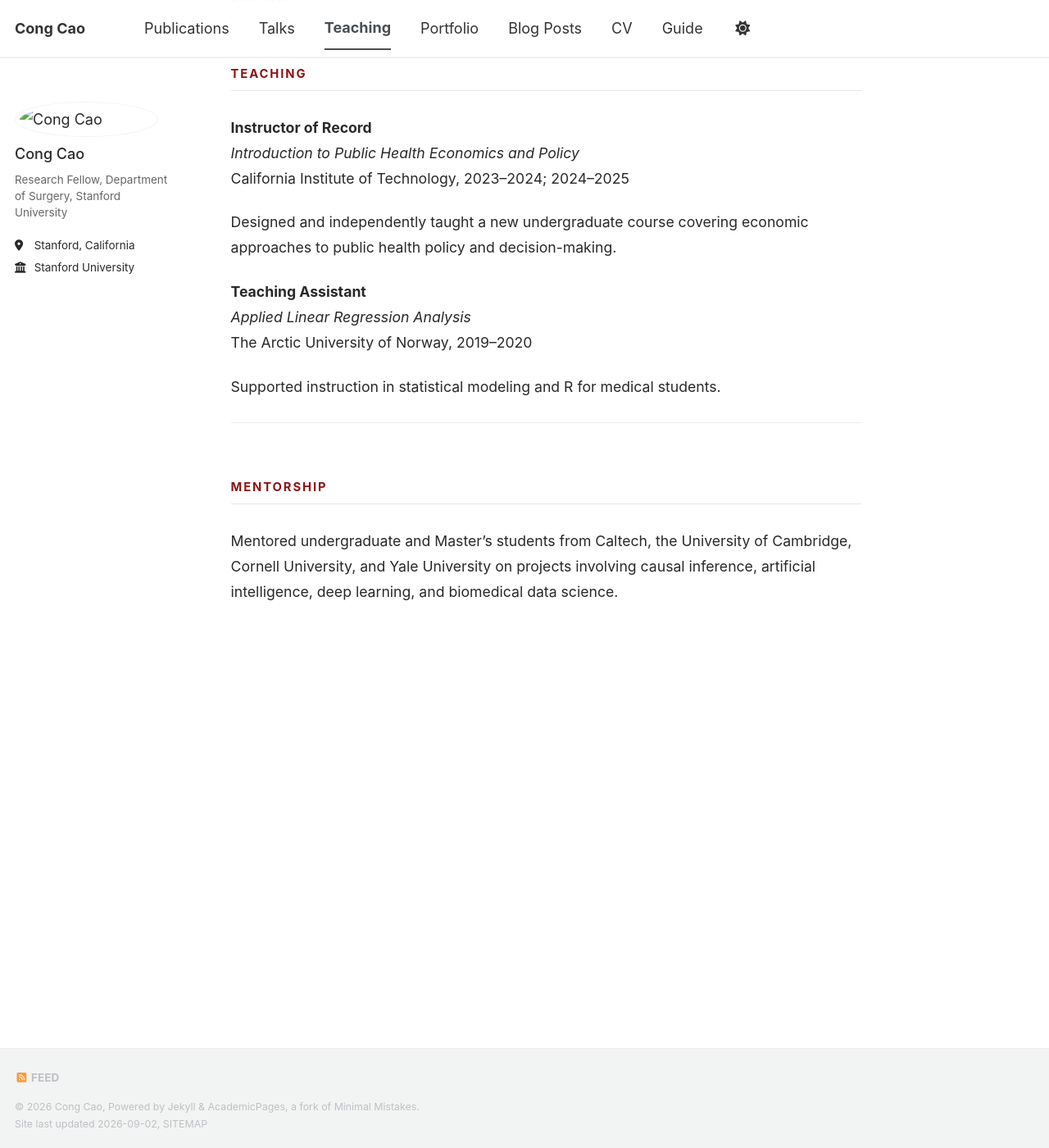
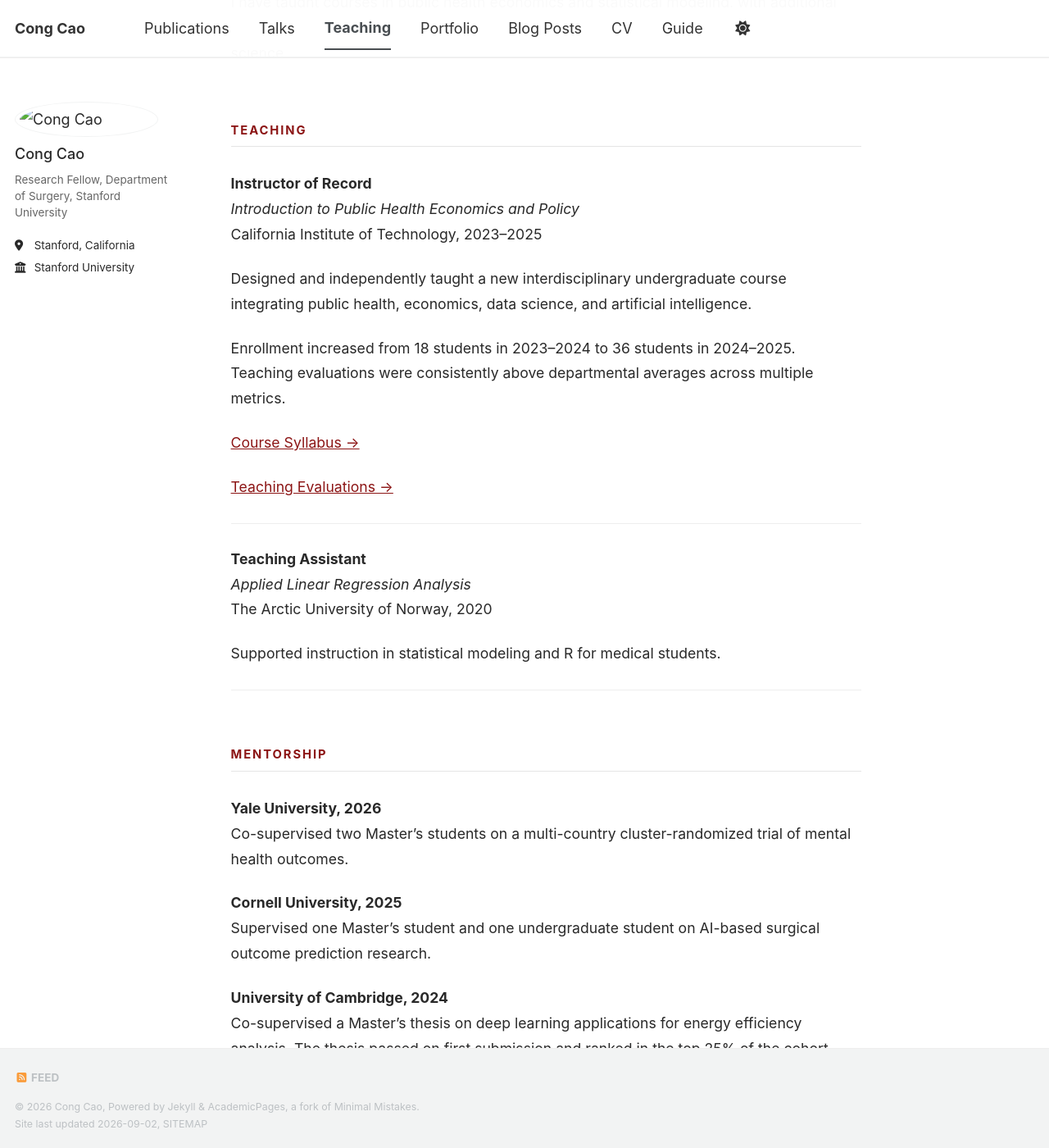
Before and after one commit to congca0/congca0.github.io, a Jekyll site: the page built from _pages/teaching.md, in a window 1280 px wide and 1400 px high, scrolled down 275 px. Shown: the whole window at 82% size. Built offline with Jekyll 4.4.1, drawn with Linux system fonts in a browser that asks for light colours; our own code applies the rules of GitHub Pages for plain Markdown files; a style sheet for code colours, icons or effects is not loaded; some of the changed text lies outside the part shown.

Commit message:
Update teaching.md

```diff
--- a/_pages/teaching.md
+++ b/_pages/teaching.md
@@ -1,4 +1,4 @@
----
+ ---
 permalink: /teaching/
 title: "Teaching"
 author_profile: true
@@ -7,21 +7,30 @@ author_profile: true
 # Teaching
 
 I have taught courses in public health economics and statistical modeling,
-with additional experience mentoring students in causal inference,
-machine learning, and biomedical data science.
+with additional experience mentoring students in causal inference, machine
+learning, and biomedical data science.
 
 ## Teaching
 
 **Instructor of Record**
 *Introduction to Public Health Economics and Policy*
-California Institute of Technology, 2023–2024; 2024–2025
+California Institute of Technology, 2023–2025
 
-Designed and independently taught a new undergraduate course covering
-economic approaches to public health policy and decision-making.
+Designed and independently taught a new interdisciplinary undergraduate
+course integrating public health, economics, data science, and artificial intelligence.
+
+Enrollment increased from 18 students in 2023–2024 to 36 students in 2024–2025.
+Teaching evaluations were consistently above departmental averages across multiple metrics.
+
+[Course Syllabus →](https://drive.google.com/file/d/19tHAxGbmawZhILxFNoz93qKo74i5d22T/view)
+
+[Teaching Evaluations →](https://drive.google.com/file/d/1mmlhAPTzOvxwKYND4PbusiIxQ0tvrzRL/view)
+
+---
 
 **Teaching Assistant**
 *Applied Linear Regression Analysis*
-The Arctic University of Norway, 2019–2020
+The Arctic University of Norway, 2020
 
 Supported instruction in statistical modeling and R for medical students.
 
@@ -29,7 +38,14 @@ Supported instruction in statistical modeling and R for medical students.
 
 ## Mentorship
 
-Mentored undergraduate and Master's students from Caltech, the University
-of Cambridge, Cornell University, and Yale University on projects involving
-causal inference, artificial intelligence, deep learning, and biomedical
-data science.
+**Yale University, 2026**
+Co-supervised two Master's students on a multi-country cluster-randomized trial of mental health outcomes.
+
+**Cornell University, 2025**
+Supervised one Master's student and one undergraduate student on AI-based surgical outcome prediction research.
+
+**University of Cambridge, 2024**
+Co-supervised a Master's thesis on deep learning applications for energy efficiency analysis. The thesis passed on first submission and ranked in the top 25% of the cohort.
+
+**California Institute of Technology, 2024**
+Supervised an undergraduate student in the Caltech Summer Undergraduate Research Fellowship (SURF) program on deep learning approaches to HIV-related epigenetic aging and health disparities.
```
